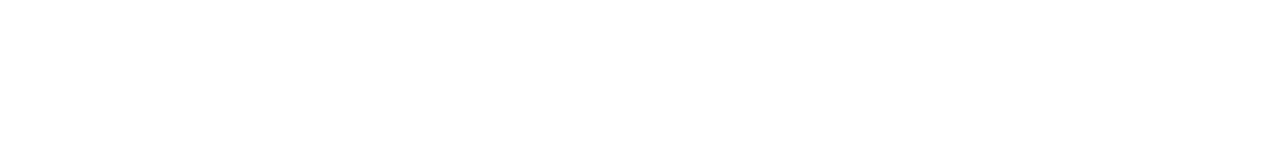
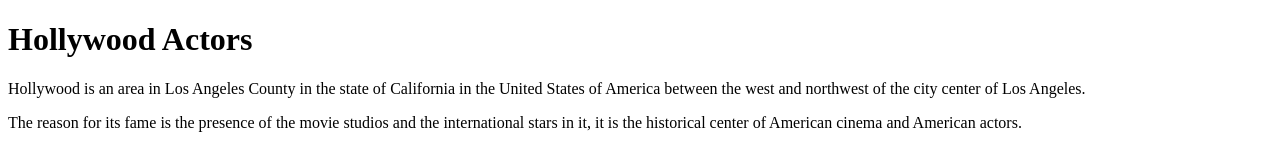
Before and after one commit to ahmediramadan01/sprints-table-task, a plain HTML site: page index.html in a window 1280 px wide. Drawn offline with Linux system fonts and the light colour scheme.

Commit message:
Write webpage main heading and description

```diff
--- a/index.html
+++ b/index.html
@@ -7,5 +7,9 @@
         <meta name="author" content="Ahmed Ramadan">
         <meta name="description" content="A list of hollywood actors">
     </head>
-    <body></body>
+    <body>
+        <h1>Hollywood Actors</h1>
+        <p>Hollywood is an area in Los Angeles County in the state of California in the United States of America between the west and northwest of the city center of Los Angeles.</p>
+        <p>The reason for its fame is the presence of the movie studios and the international stars in it, it is the historical center of American cinema and American actors.</p>
+    </body>
 </html>
```
